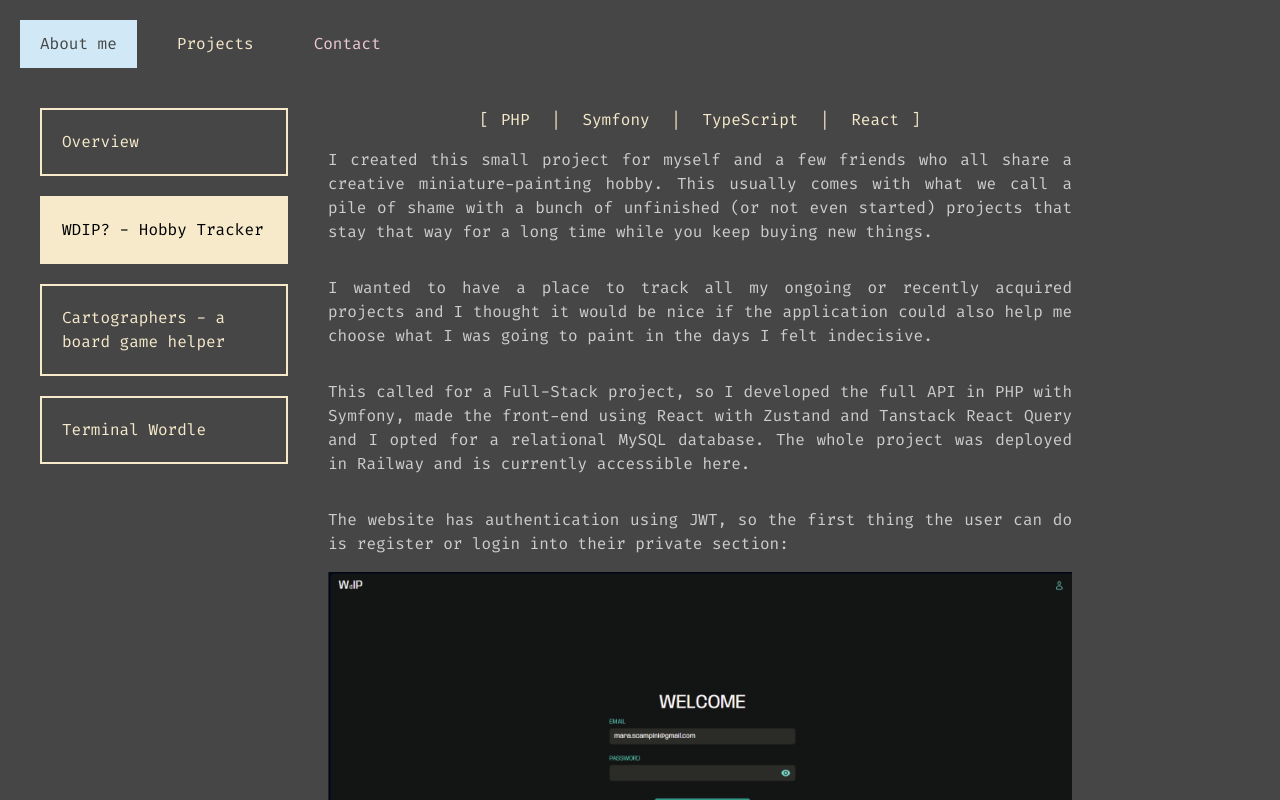
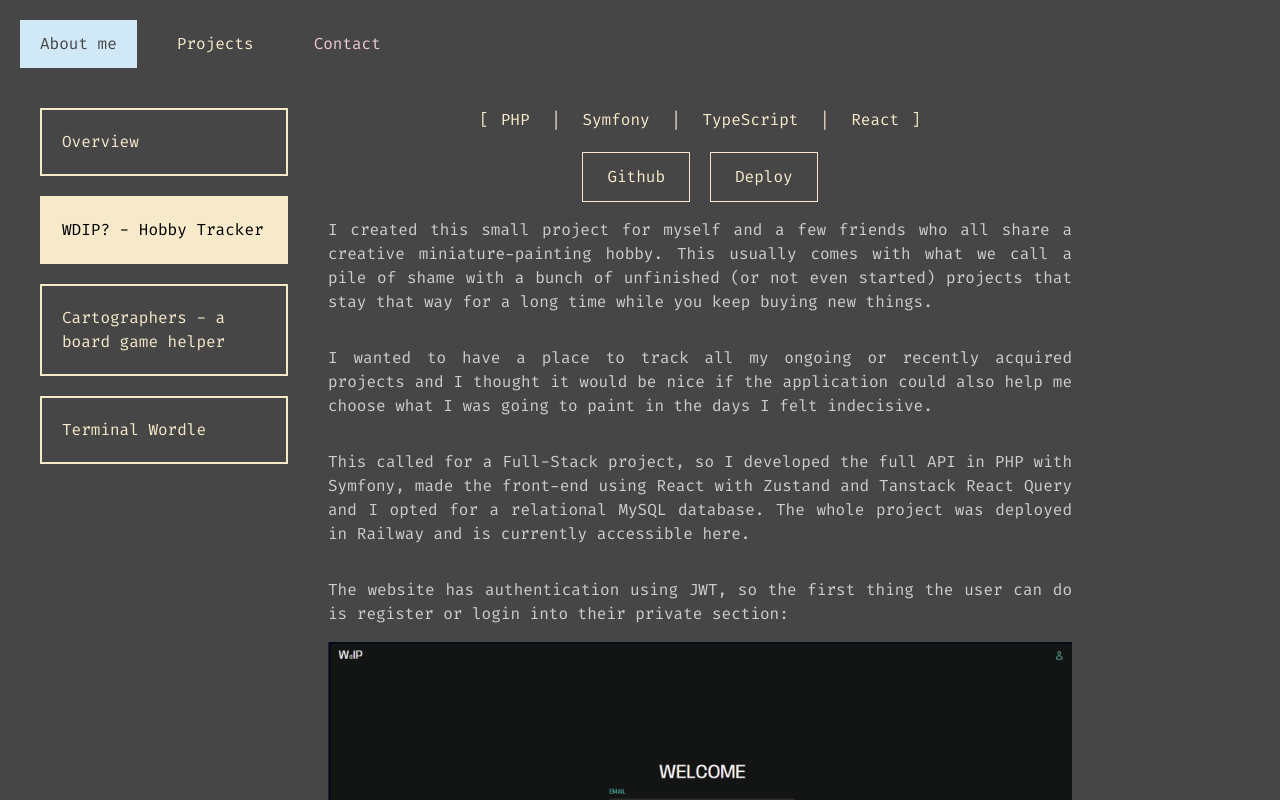
Before and after one commit to MaraScampini/portfolio-react, a React (Vite) app: page /projects in a window 1280 px wide. Both pictures are taken after a click on the element "WDIP? - Hobby Tracker". Shown: the top 800 px of the page. Built offline with nearby package versions, Linux system fonts and the light colour scheme.

Commit message:
Links to projects

```diff
--- a/src/data/projects.json
+++ b/src/data/projects.json
@@ -12,6 +12,8 @@
             "React",
             "JavaScript"
         ],
+        "deployLink": "",
+        "github": "",
         "content": [
             {
                 "type": "text",
@@ -36,6 +38,8 @@
             "TypeScript",
             "React"
         ],
+        "deployLink": "https://whatdoipaint-front-production.up.railway.app",
+        "github": "https://github.com/MaraScampini/WhatDoIPaint",
         "content": [
             {
                 "type": "text",
@@ -106,6 +110,8 @@
             "TypeScript",
             "React"
         ],
+        "deployLink": "https://cartographer-helper-production.up.railway.app",
+        "github": "https://github.com/MaraScampini/cartographer-helper",
         "content": [
             {
                 "type": "text",
@@ -142,6 +148,8 @@
         "languages": [
             "Java"
         ],
+        "deployLink": "",
+        "github": "https://github.com/MaraScampini/console-wordle",
         "content": [
             {
                 "type": "text",
--- a/src/pages/Projects.tsx
+++ b/src/pages/Projects.tsx
@@ -63,6 +63,30 @@ const Projects = () => {
           : <div></div>
         }
 
+        <div className="flex mt-5 text-pastel-yellow ">
+          {selectedProject.github != ""
+            ? <a
+              className="border border-pastel-yellow py-3 px-6 hover:bg-pastel-yellow hover:text-gray-background transition-all duration-150"
+              href={selectedProject.github}
+              target="_blank">
+              Github
+            </a>
+            :
+            <div></div>
+          }
+
+          {selectedProject.deployLink != ""
+            ? <a
+              className="border border-pastel-yellow py-3 px-6 hover:bg-pastel-yellow hover:text-gray-background transition-all duration-150 ms-5"
+              href={selectedProject.deployLink}
+              target="_blank">
+              Deploy
+            </a>
+            : <div></div>
+          }
+
+        </div>
+
         {renderContent(selectedProject.content)}
       </div>
     </div>
--- a/src/types.ts
+++ b/src/types.ts
@@ -2,6 +2,8 @@ export type Project = {
     id: number,
     title: string,
     languages: string[],
+    deployLink: string,
+    github: string,
     content: Content[]
 }
 
```
